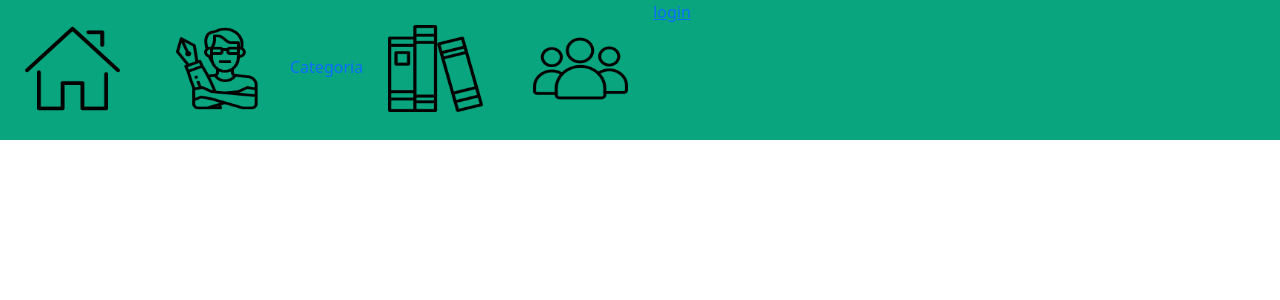
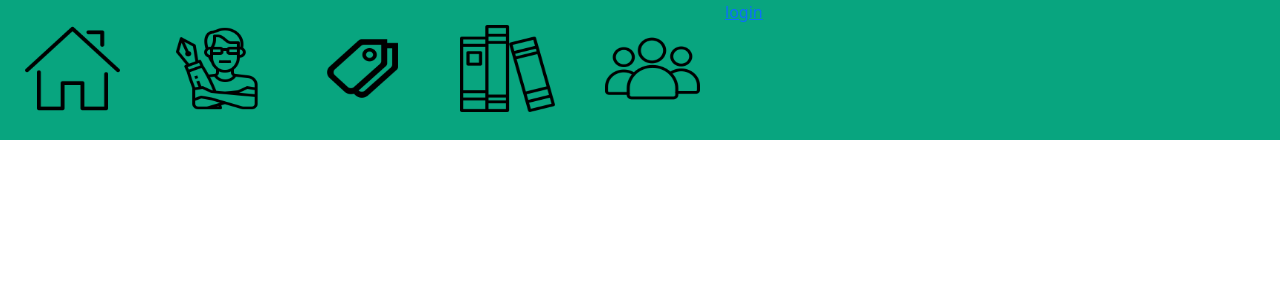
Before and after one commit to LizMiranda00/Front_Biblio, a React (Create React App) app: page / in a window 1280 px wide. Shown: the top 300 px of the page. Built offline with nearby package versions, Linux system fonts and the light colour scheme.

Commit message:
NavBar
Categorias img

```diff
--- a/src/Componentes/Navbar.js
+++ b/src/Componentes/Navbar.js
@@ -5,6 +5,7 @@ import categ from "../img/1164620.png";
 import usu from "../img/1769041.png";
 import autors from "../img/autor.png";
 import logo from "../img/logo.png";
+import categoria from "../img/cate.png"
 
 function Navbar() {
   return (
@@ -12,13 +13,13 @@ function Navbar() {
       <div>
         <img src={home} alt="home" />
         <Link to={"/Autor"}>
-            <img src={autors} alt="categoria" />
+            <img src={autors} alt="Autor" />
         </Link>
         <Link to={"/Categoria"}>
-          <label>Categoria</label>
+          <img src={categoria} alt="categoria" />
         </Link>
         <Link to={"/Libro"}>
-          <img src={categ} alt="categoria" />
+          <img src={categ} alt="libro" />
         </Link>
         <img src={usu} alt="usuario" />
       </div>
--- a/src/Componentes/confip.js
+++ b/src/Componentes/confip.js
@@ -1 +1 @@
-export const ipAddress = '192.168.100.251'
+export const ipAddress = '192.168.1.2'
```
